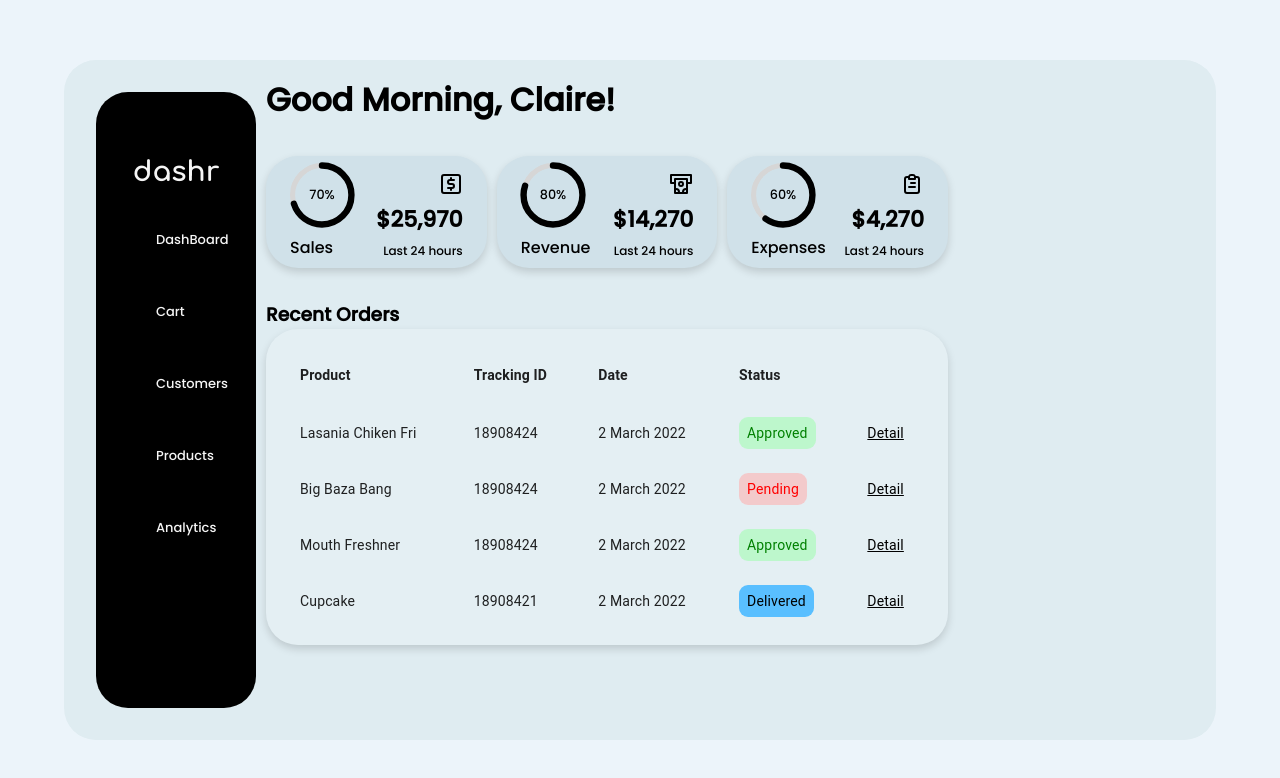
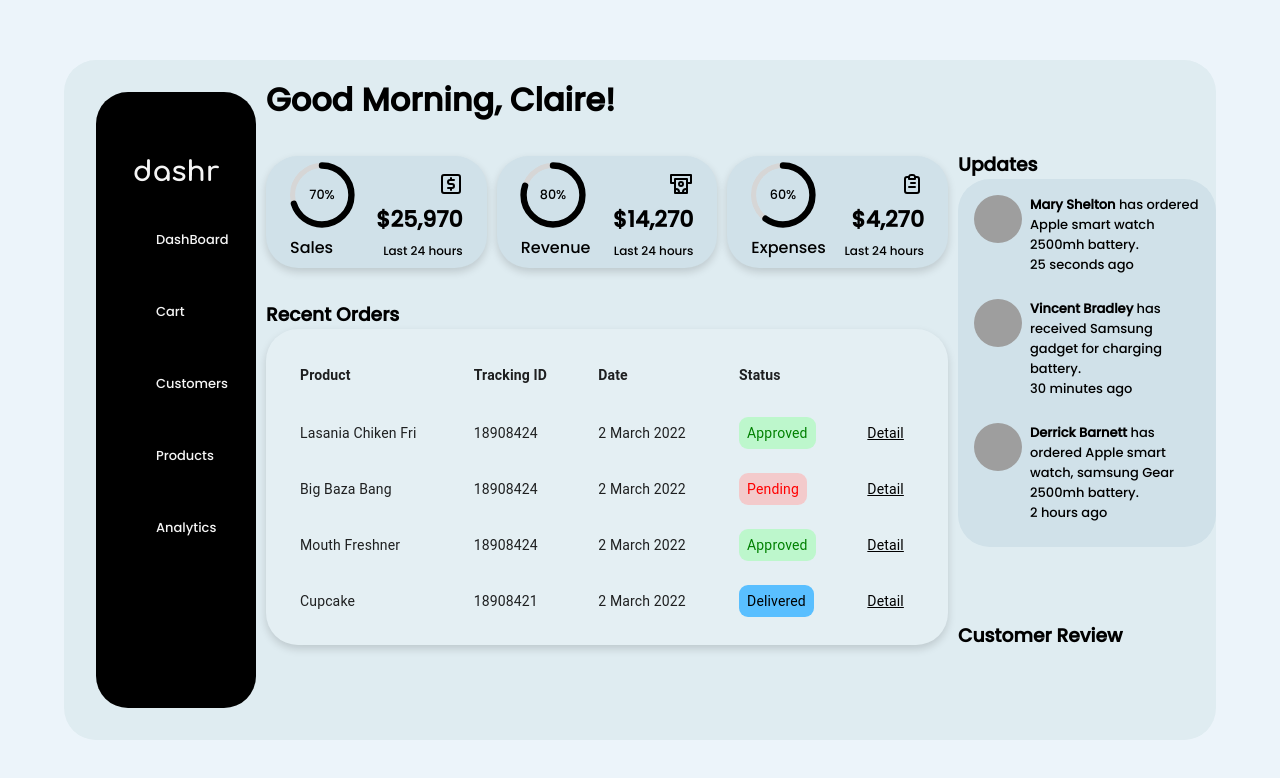
Before and after one commit to imaditya05/dashr, a React (Vite) app: page / in a window 1280 px wide. Shown: the top 778 px of the page. Built offline with nearby package versions, Linux system fonts and the light colour scheme; grey boxes are pictures that could not be loaded; some icons are missing.

Commit message:
feat: :rocket: Added Aside > Updates Section

```diff
--- a/src/App.jsx
+++ b/src/App.jsx
@@ -2,6 +2,7 @@ import React from 'react';
 import './App.css';
 import Sidebar from './components/Sidebar';
 import Dashboard from './components/Dashboard';
+import Aside from './components/Aside/Aside';
 
 const App = () => {
   return (
@@ -9,6 +10,7 @@ const App = () => {
       <div className="container">
         <Sidebar />
         <Dashboard />
+        <Aside />
       </div>
     </div>
   );
--- /dev/null
+++ b/src/components/Aside/Aside.css
@@ -0,0 +1,6 @@
+.Aside {
+  display: flex;
+  flex-direction: column;
+  width: 95%;
+  justify-content: space-evenly;
+}
--- /dev/null
+++ b/src/components/Aside/Aside.jsx
@@ -0,0 +1,18 @@
+import React from 'react';
+import './Aside.css';
+import Updates from './Updates';
+const Aside = () => {
+  return (
+    <div className="Aside">
+      <div>
+        <h3>Updates</h3>
+        <Updates />
+      </div>
+      <div>
+        <h3>Customer Review</h3>
+      </div>
+    </div>
+  );
+};
+
+export default Aside;
--- /dev/null
+++ b/src/components/Aside/Updates.css
@@ -0,0 +1,25 @@
+.updates {
+  width: 85%;
+  background: #d0e1e9;
+  border-radius: 2rem;
+  padding: 1rem;
+  gap: 1rem;
+  display: flex;
+  flex-direction: column;
+  font-size: 13px;
+}
+
+.update {
+  display: flex;
+  gap: 0.5rem;
+}
+
+.update > img {
+  height: 3rem;
+  width: 3rem;
+  border-radius: 50%;
+}
+
+.update-person-name {
+  font-weight: bold;
+}
--- /dev/null
+++ b/src/components/Aside/Updates.jsx
@@ -0,0 +1,26 @@
+import React from 'react';
+import './Updates.css';
+import { UpdatesData } from '../Data/Data';
+const Updates = () => {
+  return (
+    <div className="updates">
+      {UpdatesData.map((update) => {
+        return (
+          <div className="update">
+            <img src={update.img} alt="user profile picture" />
+            <div style={{ marginBottom: '0.5rem' }}>
+              <span className="update-person-name">{update.name}</span>
+              <span> {update.notification}</span>
+              <div>
+                {' '}
+                <span>{update.time}</span>{' '}
+              </div>
+            </div>
+          </div>
+        );
+      })}
+    </div>
+  );
+};
+
+export default Updates;
--- a/src/components/Data/Data.js
+++ b/src/components/Data/Data.js
@@ -54,3 +54,25 @@ export const cardsData = [
     ],
   },
 ];
+
+// Recent Update Card Data
+export const UpdatesData = [
+  {
+    img: 'https://randomuser.me/api/portraits/women/17.jpg',
+    name: 'Mary Shelton',
+    notification: 'has ordered Apple smart watch 2500mh battery.',
+    time: '25 seconds ago',
+  },
+  {
+    img: 'https://randomuser.me/api/portraits/men/44.jpg',
+    name: 'Vincent Bradley',
+    notification: 'has received Samsung gadget for charging battery.',
+    time: '30 minutes ago',
+  },
+  {
+    img: 'https://randomuser.me/api/portraits/men/18.jpg',
+    name: 'Derrick Barnett',
+    notification: 'has ordered Apple smart watch, samsung Gear 2500mh battery.',
+    time: '2 hours ago',
+  },
+];
```
